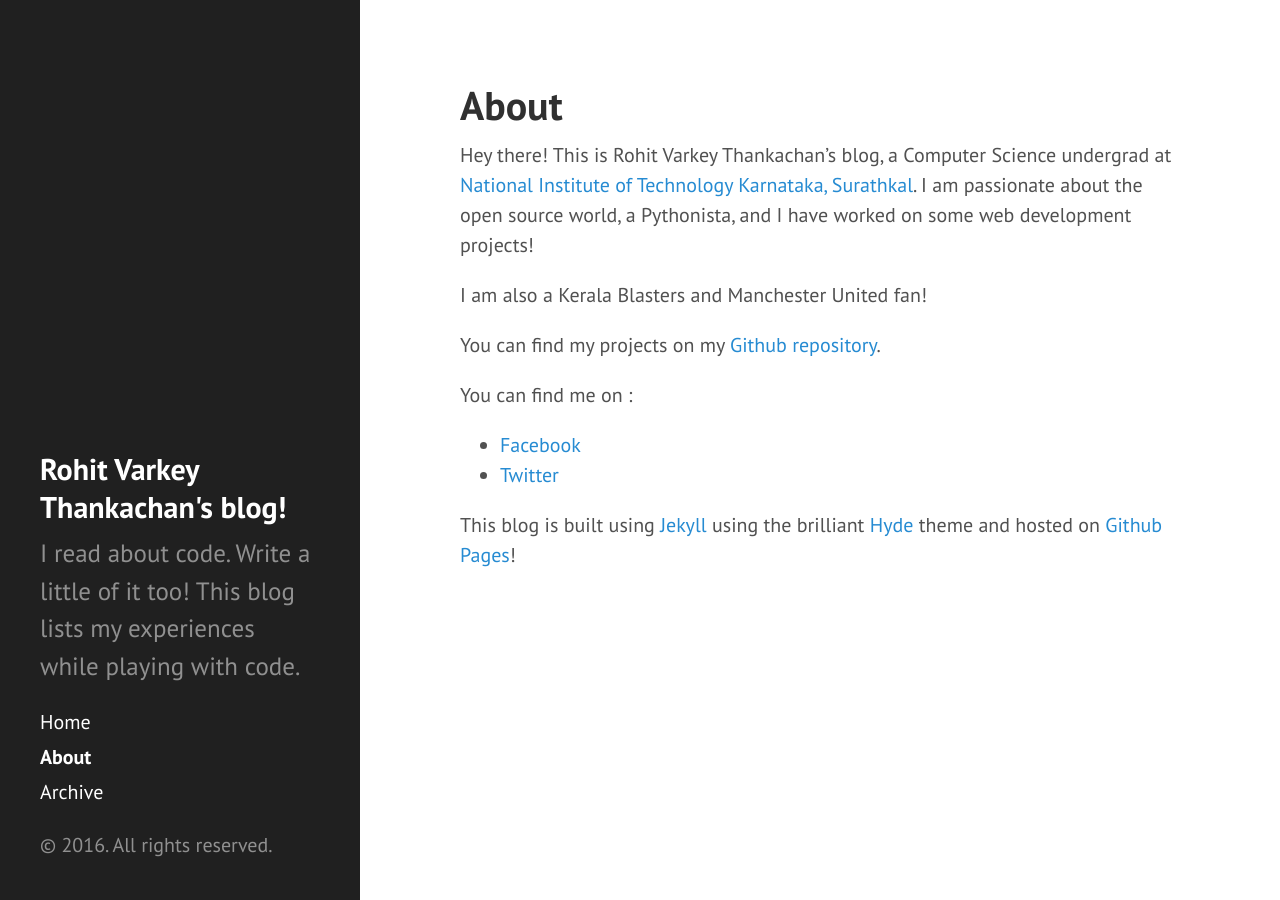
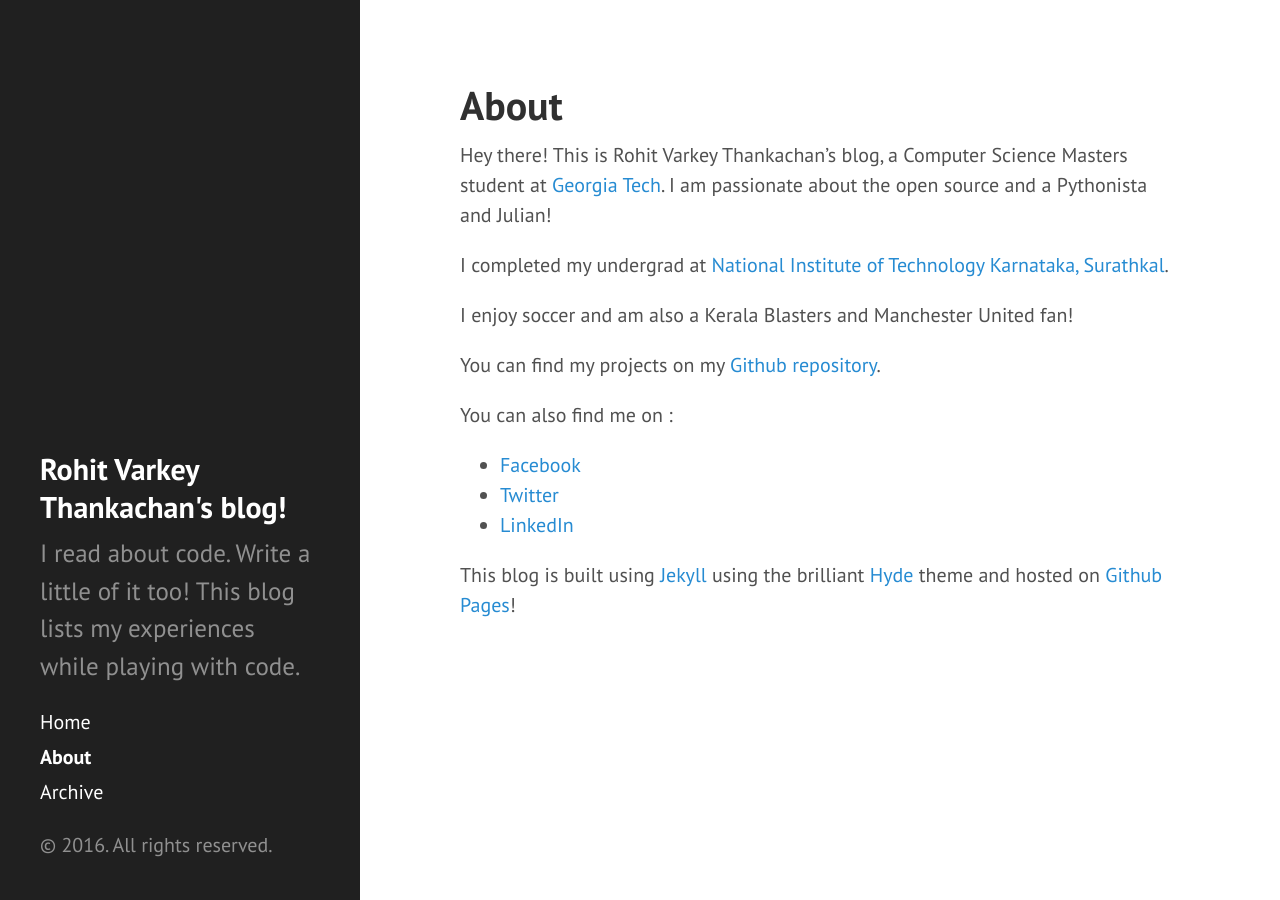
Before and after one commit to rohitvarkey/rohitvarkey.github.io, a Jekyll site: the page built from about.md, in a window 1280 px wide. Built offline with Jekyll 4.4.1, drawn with Linux system fonts in a browser that asks for light colours; Markdown is read by kramdown in place of the engine named in the settings.

Commit message:
Update about page

```diff
--- a/about.md
+++ b/about.md
@@ -3,15 +3,19 @@ layout: page
 title: About
 ---
 
-Hey there! This is Rohit Varkey Thankachan's blog, a Computer Science undergrad at [National Institute of Technology Karnataka, Surathkal](http://nitk.ac.in). I am passionate about the open source world, a Pythonista, and I have worked on some web development projects!
+Hey there! This is Rohit Varkey Thankachan's blog, a Computer Science Masters student at [Georgia Tech](http://www.gatech.edu/).
+I am passionate about the open source and a Pythonista and Julian!
 
-I am also a Kerala Blasters and Manchester United fan!
+I completed my undergrad at [National Institute of Technology Karnataka, Surathkal](http://nitk.ac.in).
+
+I enjoy soccer and am also a Kerala Blasters and Manchester United fan!
 
 You can find my projects on my [Github repository](http://github.com/rohitvarkey).
 
-You can find me on :
+You can also find me on :
 
-* [Facebook](http://facebook.com/rohitvarkey)
-* [Twitter](http://twitter.com/rohitvarkey)
+* [Facebook](https://facebook.com/rohitvarkey)
+* [Twitter](https://twitter.com/rohitvarkey)
+* [LinkedIn](https://www.linkedin.com/in/rohitvarkey)
 
 This blog is built using [Jekyll](http://jekyllrb.com) using the brilliant [Hyde](http://hyde.getpoole.com) theme and hosted on [Github Pages](http://pages.github.com)!
```
